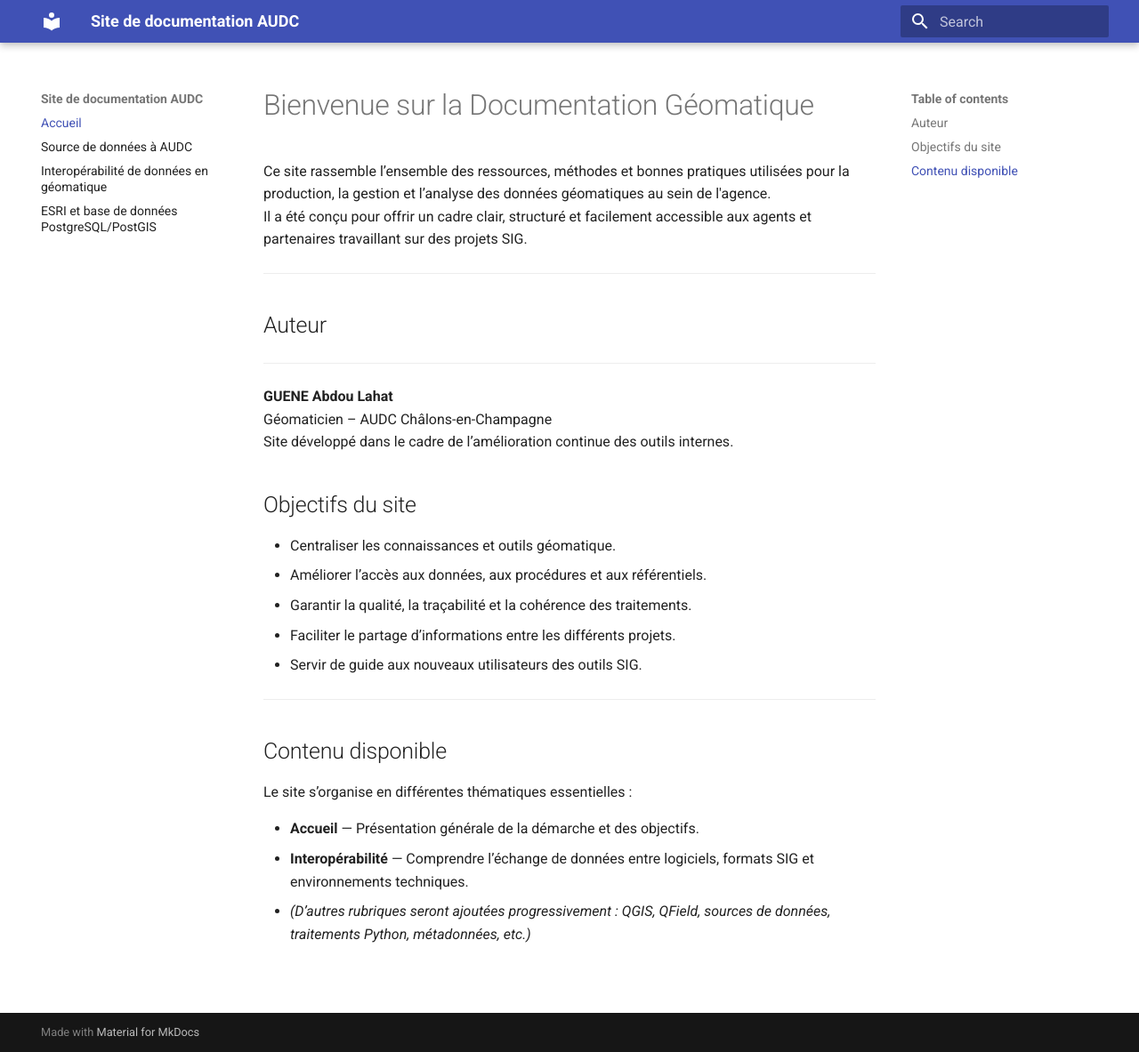
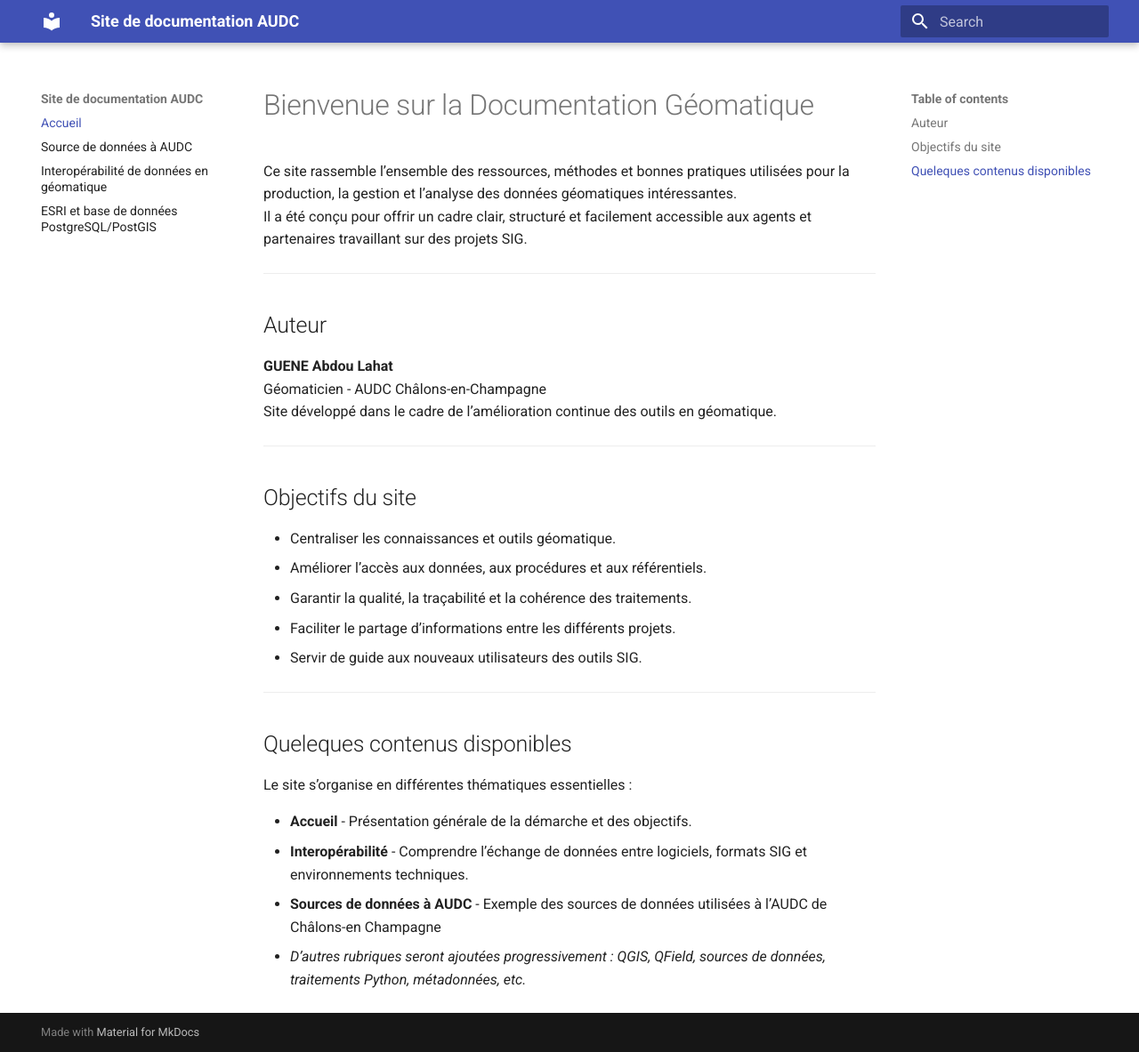
Before and after one commit to abdou123-guene/Site_de_documentation_geomatique, an MkDocs documentation site: the page built from docs/index.md, in a window 1280 px wide and 1183 px high. Shown: the whole window at 89% size. Built offline with MkDocs 1.6.1 and Material for MkDocs 9.7.7, drawn with Linux system fonts in a browser that asks for light colours.

Commit message:
Update index.md

```diff
--- a/docs/index.md
+++ b/docs/index.md
@@ -1,16 +1,17 @@
 # Bienvenue sur la Documentation Géomatique
-Ce site rassemble l’ensemble des ressources, méthodes et bonnes pratiques utilisées pour la production, la gestion et l’analyse des données géomatiques au sein de l'agence.
+Ce site rassemble l’ensemble des ressources, méthodes et bonnes pratiques utilisées pour la production, la gestion et l’analyse des données géomatiques intéressantes.
 Il a été conçu pour offrir un cadre clair, structuré et facilement accessible aux agents et partenaires travaillant sur des projets SIG.
 
 ---
 
 ## Auteur
 
+**GUENE Abdou Lahat**
+Géomaticien - AUDC Châlons-en-Champagne
+Site développé dans le cadre de l’amélioration continue des outils en géomatique.
+
 ---
 
-**GUENE Abdou Lahat**
-Géomaticien – AUDC Châlons-en-Champagne
-Site développé dans le cadre de l’amélioration continue des outils internes.
 ## Objectifs du site
 
 - Centraliser les connaissances et outils géomatique.
@@ -21,10 +22,11 @@ Site développé dans le cadre de l’amélioration continue des outils internes
 
 ---
 
-## Contenu disponible
+## Queleques contenus disponibles
 
 Le site s’organise en différentes thématiques essentielles :
 
-- **Accueil** — Présentation générale de la démarche et des objectifs.
-- **Interopérabilité** — Comprendre l’échange de données entre logiciels, formats SIG et environnements techniques.
-- *(D’autres rubriques seront ajoutées progressivement : QGIS, QField, sources de données, traitements Python, métadonnées, etc.)*
+- **Accueil** - Présentation générale de la démarche et des objectifs.
+- **Interopérabilité** - Comprendre l’échange de données entre logiciels, formats SIG et environnements techniques.
+- **Sources de données à AUDC** - Exemple des sources de données utilisées à l’AUDC de Châlons-en Champagne
+- *D’autres rubriques seront ajoutées progressivement : QGIS, QField, sources de données, traitements Python, métadonnées, etc.*
```
